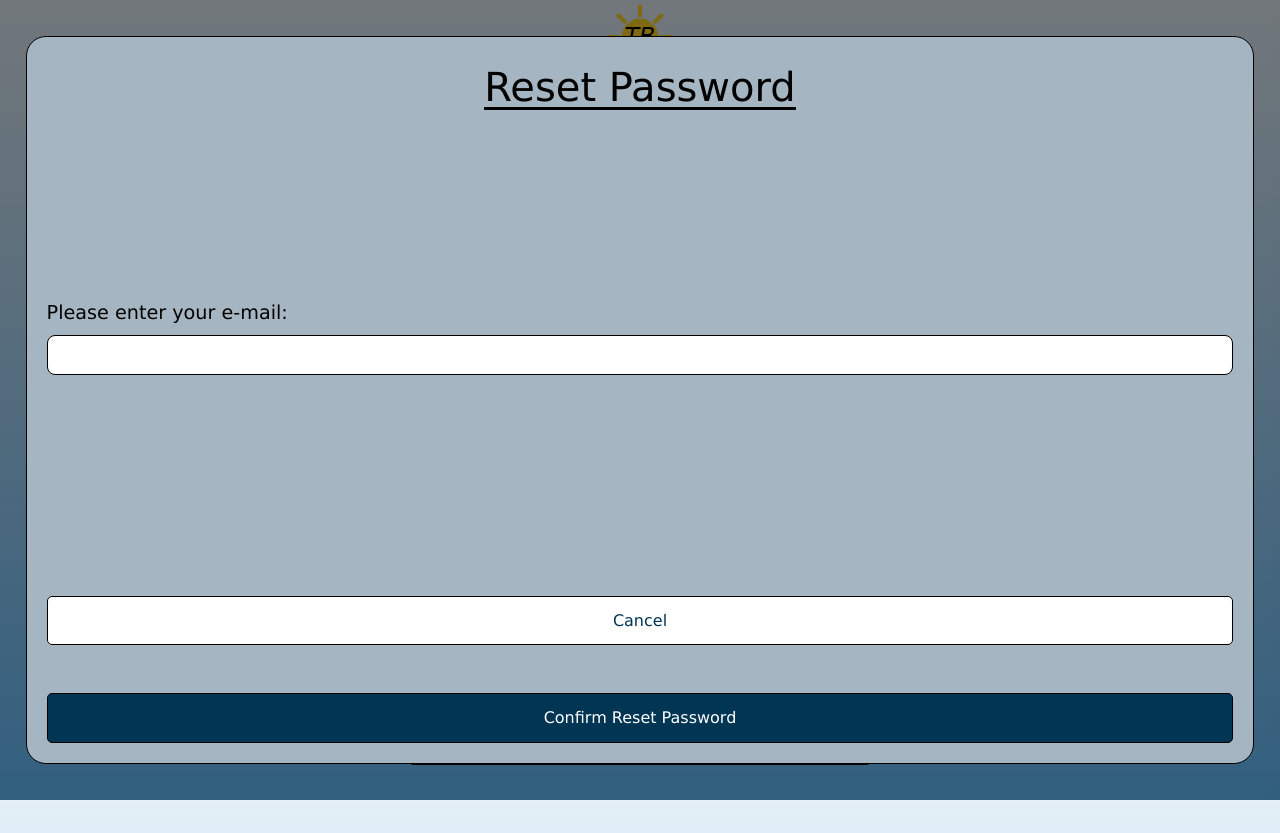
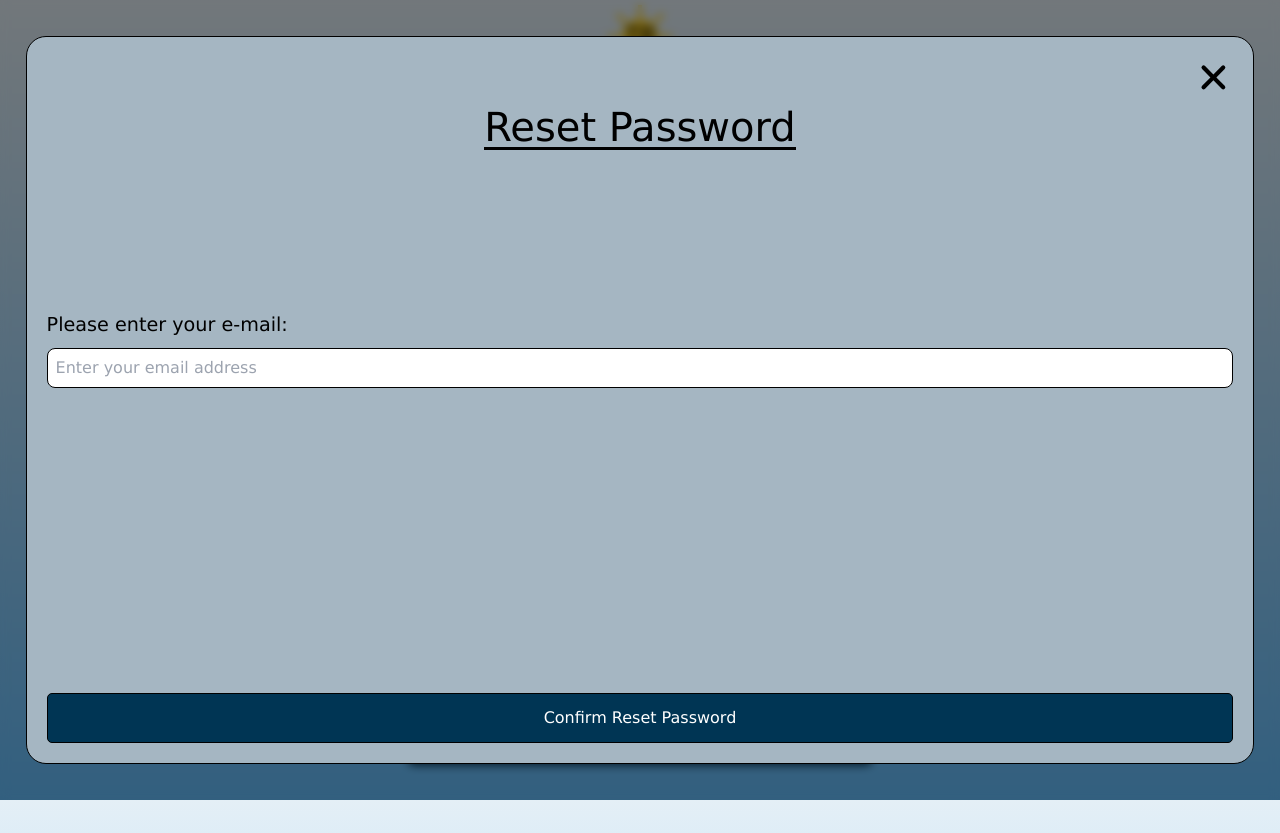
Before and after one commit to KhushiChoksi/CPSC481_T8G2, a Next.js app in the folder travel-app/: page / in a window 1280 px wide. Both pictures are taken after a click on the button "Reset Password". Built offline with nearby package versions, Linux system fonts and the light colour scheme.

Commit message:
completed small fix to main page so that there are no errors. will create the rest of the changes in a new branch. removed page.tsx from welcome-login to reduce confusion (it is not used in the code).

```diff
--- a/travel-app/src/app/components/welcome-login/ResetPasswordPopupLogin.tsx
+++ b/travel-app/src/app/components/welcome-login/ResetPasswordPopupLogin.tsx
@@ -1,42 +1,81 @@
 "use client";
 
 import React, { useState } from "react";
-import SuccessPopup from "../SuccessPopup"; // Reuse the SuccessPopup for confirmation
+import SuccessPopup from "../SuccessPopup";
+import CloseButton from "../CloseButton";
 import { useRouter } from "next/navigation";
+import { useAccount } from "../../context/AccountContext"; // Context to update password
 
 interface ResetPasswordPopupLoginProps {
-  onCancel: () => void; // Close the popup
-  onComplete: () => void; // Callback after reset flow
+  onClose?: () => void; // Close the popup (optional chaining for safety)
   redirectTo?: string; // Determines where to navigate after success (optional)
 }
 
 const ResetPasswordPopupLogin: React.FC<ResetPasswordPopupLoginProps> = ({
-  onCancel,
-  onComplete,
+  onClose,
   redirectTo = "/", // Default redirect for login flow
 }) => {
+  const [email, setEmail] = useState("");
+  const [errorMessage, setErrorMessage] = useState("");
   const [step, setStep] = useState<"inputEmail" | "emailSent">("inputEmail");
   const router = useRouter();
+  const { resetPassword } = useAccount(); // Use context to update the password
 
-  // Email Sent Step
+  const handleConfirm = () => {
+    const trimmedEmail = email.trim();
+
+    if (!trimmedEmail) {
+      setErrorMessage("Email cannot be empty.");
+      return;
+    }
+
+    const emailRegex = /^[^\s@]+@[^\s@]+\.[^\s@]+$/;
+    if (!emailRegex.test(trimmedEmail)) {
+      setErrorMessage("Invalid email address.");
+      return;
+    }
+
+    // Clear errors and proceed to the success step
+    setErrorMessage("");
+    setStep("emailSent");
+  };
+
+  // Handle "X" button functionality
+  const handleClose = () => {
+    onClose?.(); // Safely call onClose if it's defined
+  };
+
+  // If step is "emailSent", show success popup
   if (step === "emailSent") {
     return (
       <SuccessPopup
         title="Reset Password"
         subtitle="Please check your email for password reset instructions."
+        errorMessage="We do not have email capabilities at this time. Your password was reset to 'password'."
         buttonText="Continue"
         onGetStarted={() => {
-          onComplete(); // Close the popup
+          resetPassword("password"); // Reset password to 'password'
+          onClose?.(); // Safely close the popup
           router.push(redirectTo); // Navigate to the specified or default screen
         }}
       />
     );
   }
 
-  // Email Input Step
+  // Email input step
   return (
+    <>
+      {/* Blur Effect */}
+      <div style={styles.blurOverlay}></div>
+
+      {/* Modal */}
       <div style={styles.modalOverlay}>
         <div style={styles.modal}>
+          {/* Close Button */}
+          <div style={styles.closeButtonContainer}>
+            <CloseButton onClick={handleClose} ariaLabel="Close Reset Password Popup" />
+          </div>
+
           {/* Title */}
           <h1 style={styles.modalTitle}>
             Reset Password<span style={styles.underline}></span>
@@ -45,43 +84,57 @@ const ResetPasswordPopupLogin: React.FC<ResetPasswordPopupLoginProps> = ({
           {/* Input Field */}
           <div style={styles.inputGroup}>
             <label style={styles.label}>Please enter your e-mail:</label>
-          <input type="text" style={styles.input} />
+            <input
+              type="text"
+              value={email}
+              onChange={(e) => setEmail(e.target.value)}
+              style={styles.input}
+              placeholder="Enter your email address"
+            />
           </div>
 
-        {/* Buttons */}
+          {/* Error Message */}
+          <div style={styles.errorContainer}>
+            {errorMessage && <div style={styles.errorMessage}>{errorMessage}</div>}
+          </div>
+
+          {/* Confirm Button */}
           <div style={styles.modalButtonContainer}>
-          <button style={styles.longCancelButton} onClick={onCancel}>
-            Cancel
-          </button>
-          <button
-            style={styles.longConfirmButton}
-            onClick={() => setStep("emailSent")} // Move to the "email sent" step
-          >
+            <button style={styles.longConfirmButton} onClick={handleConfirm}>
               Confirm Reset Password
             </button>
           </div>
         </div>
       </div>
+    </>
   );
 };
 
 const styles: { [key: string]: React.CSSProperties } = {
-  modalOverlay: {
+  blurOverlay: {
     position: "fixed",
     top: 0,
     left: 0,
     width: "100vw",
     height: "100vh",
-    backgroundColor: "rgba(0, 0, 0, 0.5)",
+    backgroundColor: "rgba(0, 0, 0, 0.5)", // Dim background
+    backdropFilter: "blur(5px)",
+    zIndex: 1020, // Ensure blur is below modal but above everything else
+  },
+  modalOverlay: {
+    position: "fixed",
+    top: 0,
+    left: 0,
+    width: "100vw", // Full width of the viewport
+    height: "100vh", // Full height of the viewport
     display: "flex",
     justifyContent: "center",
     alignItems: "center",
-    boxSizing: "border-box",
-    zIndex: "1002",
+    zIndex: 2000, // Ensure modal is above blur
   },
   modal: {
-    width: "96vw",
-    height: "91vh",
+    width: "96vw", // Responsive width
+    height: "91vh", // Responsive height
     backgroundColor: "#A5B6C2",
     borderRadius: "20px",
     border: "1px solid #000000",
@@ -90,15 +143,22 @@ const styles: { [key: string]: React.CSSProperties } = {
     flexDirection: "column",
     justifyContent: "space-between",
     alignItems: "center",
-    overflowY: "auto",
     boxSizing: "border-box",
+    position: "relative",
+  },
+  closeButtonContainer: {
+    position: "absolute",
+    top: "10px",
+    right: "10px",
+    zIndex: 1100, // Ensure it stays above the modal content
   },
   modalTitle: {
     fontSize: "2.5rem",
     fontFamily: "Verdana, Geneva, Tahoma, sans-serif",
     color: "#000000",
     textAlign: "center",
-    position: "relative",
+    marginBottom: "1.5rem",
+    marginTop: "2.5rem",
   },
   underline: {
     display: "block",
@@ -110,7 +170,7 @@ const styles: { [key: string]: React.CSSProperties } = {
   },
   inputGroup: {
     width: "100%",
-    marginBottom: "2rem",
+    marginBottom: "2rem", // Space below the input field
     display: "flex",
     flexDirection: "column",
     alignItems: "flex-start",
@@ -132,27 +192,27 @@ const styles: { [key: string]: React.CSSProperties } = {
     color: "#000000",
     backgroundColor: "#FFFFFF",
   },
+  errorContainer: {
+    width: "100%",
+    height: "0rem", // Reserve space for the error message
+    display: "flex",
+    justifyContent: "flex-start", // Aligns error message to match input alignment
+  },
+  errorMessage: {
+    color: "red",
+    fontSize: "1rem",
+    fontFamily: "Verdana, Geneva, Tahoma, sans-serif",
+  },
   modalButtonContainer: {
     width: "100%",
     display: "flex",
-    flexDirection: "column",
+    flexDirection: "column", // Keeps buttons stacked vertically
     alignItems: "center",
-    gap: "3rem",
-  },
-  longCancelButton: {
-    width: "100%",
-    height: "3.1rem",
-    backgroundColor: "#FFFFFF",
-    color: "#003554",
-    border: "1px solid #000000",
-    borderRadius: "5px",
-    fontSize: "1rem",
-    fontFamily: "Verdana, Geneva, Tahoma, sans-serif",
-    cursor: "pointer",
+    gap: "3rem", // Adds consistent vertical spacing between buttons
   },
   longConfirmButton: {
     width: "100%",
-    height: "3.1rem",
+    height: "3.1rem", // Matches the confirm button height
     backgroundColor: "#003554",
     color: "#FFFFFF",
     border: "1px solid #000000",
--- a/travel-app/src/app/page.tsx
+++ b/travel-app/src/app/page.tsx
@@ -4,7 +4,7 @@ import React, { useState } from "react";
 import Link from "next/link";
 import ResetPasswordPopupLogin from "./components/welcome-login/ResetPasswordPopupLogin";
 import CreateAccountModal from "./components/welcome-login/CreateAccountPopup";
-import Logo from "../app/components/Logo";
+import Logo from "./components/Logo";
 
 const WelcomeScreen: React.FC = () => {
   const [showResetPopup, setShowResetPopup] = useState(false); // For Reset Password Popup
@@ -71,12 +71,10 @@ const WelcomeScreen: React.FC = () => {
       {/* Reset Password Popup */}
       {showResetPopup && (
         <ResetPasswordPopupLogin
-          onCancel={() => setShowResetPopup(false)} // Close Reset Password Popup
-          onComplete={() => setShowResetPopup(false)} // Close and return to login screen
+          onClose={() => setShowResetPopup(false)} // Close Reset Password Popup
           redirectTo="/" // Redirect to the login page
         />
       )}
-
 
       {/* Create Account Popup */}
       {showCreateAccountPopup && (
--- a/travel-app/src/app/welcome-login/page.tsx
+++ /dev/null
@@ -1,89 +0,0 @@
-"use client";
-
-import React, { useState } from "react";
-import Link from "next/link";
-import ResetPasswordPopup from "../components/account-settings/ResetPasswordPopup";
-import CreateAccountModal from "../components/welcome-login/CreateAccountPopup";
-import Logo from "../components/Logo";
-
-const WelcomeScreen: React.FC = () => {
-  const [showResetPopup, setShowResetPopup] = useState(false); // For Reset Password Popup
-  const [showCreateAccountPopup, setShowCreateAccountPopup] = useState(false); // For Create Account Popup
-
-  return (
-    <div className="flex flex-col items-center min-h-screen text-darkblue py-1 px-4">
-      <Logo />
-
-      {/* Main Content */}
-      <main className="mt-8 flex flex-col items-center w-full max-w-lg px-6 py-6">
-        {/* Welcome Header */}
-        <h1 className="text-3xl md:text-4xl font-bold text-black text-center mt-8 mb-8">
-          Welcome!
-          <span className="block w-full h-1 bg-black mt-2"></span>
-        </h1>
-
-        {/* Input Section */}
-        <div className="w-full flex flex-col items-center mb-8 space-y-6">
-          <div className="w-full">
-            <label className="block text-lg md:text-xl text-black mb-2">
-              Please enter your email:
-            </label>
-            <input
-              type="text"
-              className="w-full px-4 py-2 border border-black rounded-lg text-black"
-            />
-          </div>
-          <div className="w-full">
-            <label className="block text-lg md:text-xl text-black mb-2">
-              Please enter your password:
-            </label>
-            <input
-              type="password"
-              className="w-full px-4 py-2 border border-black rounded-lg text-black"
-            />
-          </div>
-        </div>
-
-        {/* Buttons */}
-        <div className="w-full flex flex-col space-y-16 py-10">
-          <Link href="/home">
-            <button
-              className="w-full h-12 bg-darkblue text-white rounded-md border border-black text-base md:text-lg"
-            >
-              Login
-            </button>
-          </Link>
-          <button
-            className="w-full h-12 bg-darkblue text-white rounded-md border border-black text-base md:text-lg"
-            onClick={() => setShowResetPopup(true)}
-          >
-            Reset Password
-          </button>
-          <button
-            className="w-full h-12 bg-darkblue text-white rounded-md border border-black text-base md:text-lg"
-            onClick={() => setShowCreateAccountPopup(true)}
-          >
-            New? Create an Account!
-          </button>
-        </div>
-      </main>
-
-      {/* Reset Password Popup */}
-      {showResetPopup && (
-        <ResetPasswordPopup
-          onCancel={() => setShowResetPopup(false)} // Close Reset Password Popup
-          onComplete={() => setShowResetPopup(false)} // Close and return to login screen
-          redirectTo="/"
-        />
-      )}
-
-
-      {/* Create Account Popup */}
-      {showCreateAccountPopup && (
-        <CreateAccountModal onClose={() => setShowCreateAccountPopup(false)} />
-      )}
-    </div>
-  );
-};
-
-export default WelcomeScreen;
```
Lines whose indentation alone changed are shown as unchanged.
